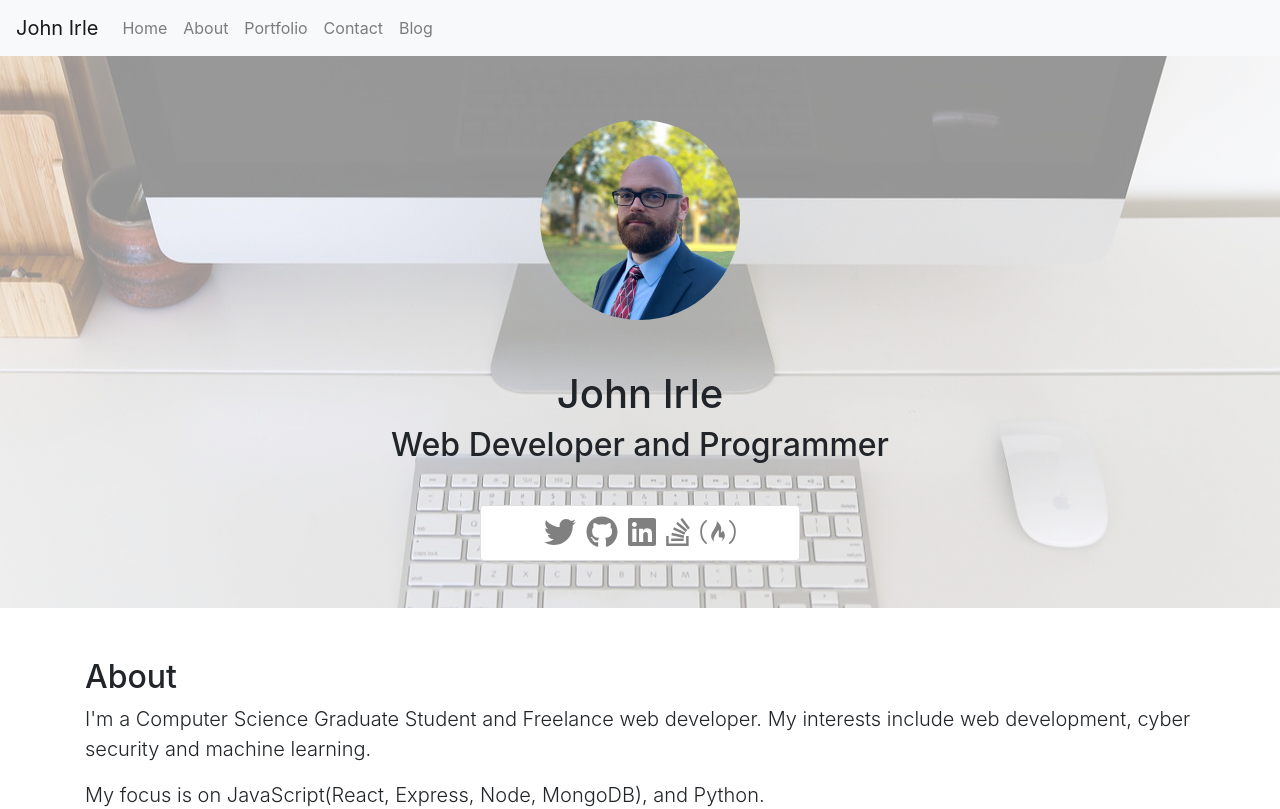
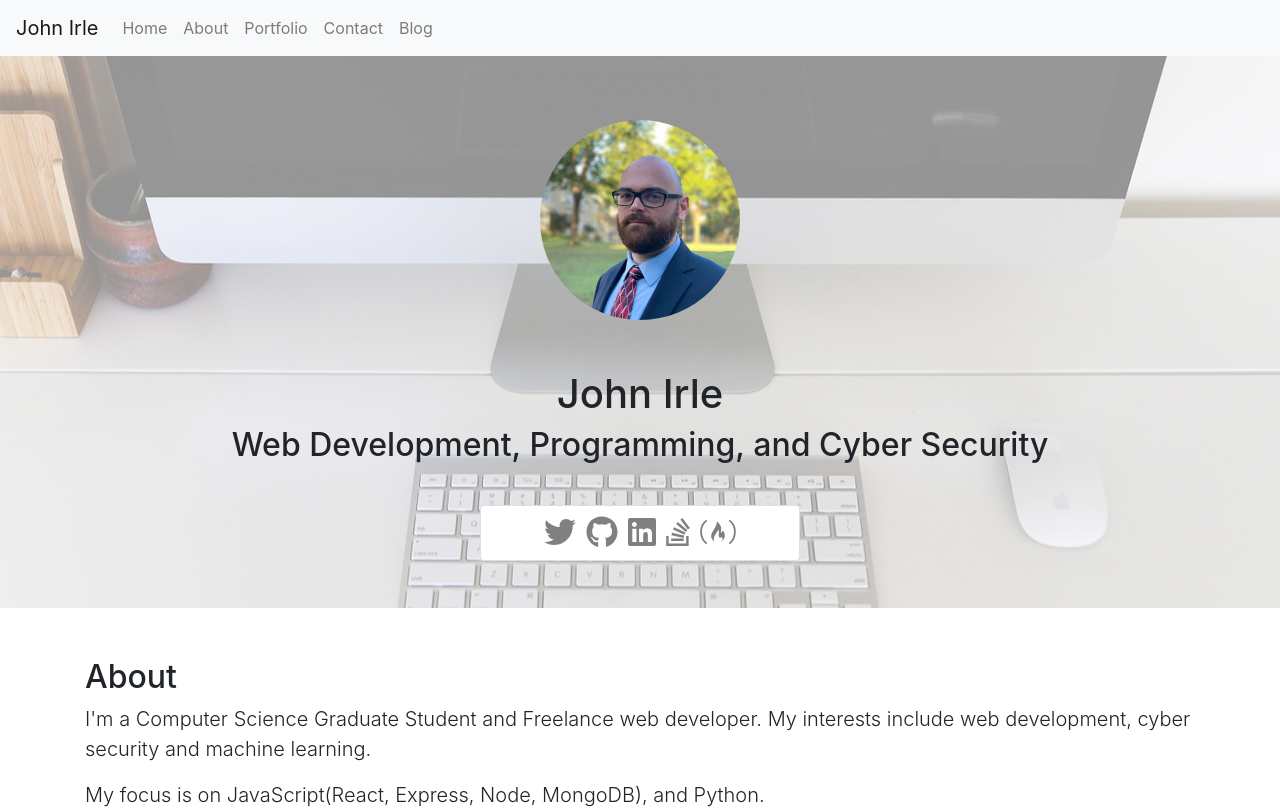
Before and after one commit to JohnIrle/Portfolio, a React (Create React App) app: page / in a window 1280 px wide. Shown: the top 809 px of the page. Built offline with nearby package versions, Linux system fonts and the light colour scheme.

Commit message:
Update Tagline

```diff
--- a/src/components/Home.js
+++ b/src/components/Home.js
@@ -9,7 +9,7 @@ function Home(props) {
       <div style={{ textAlign: "center", display: "flex", flexDirection: "column", justifyContent: "center", alignItems: "center", paddingTop: "14vh" }}>
         <img className="profile-image" src={JohnIrle} alt="John Irle" />
         <h1>John Irle</h1>
-        <h2>Web Developer and Programmer</h2>
+        <h2>Web Development, Programming, and Cyber Security</h2>
         <hr />
         <Card style={{ width: "20rem", margin: "auto" }}>
           <SocialIcons />
```
